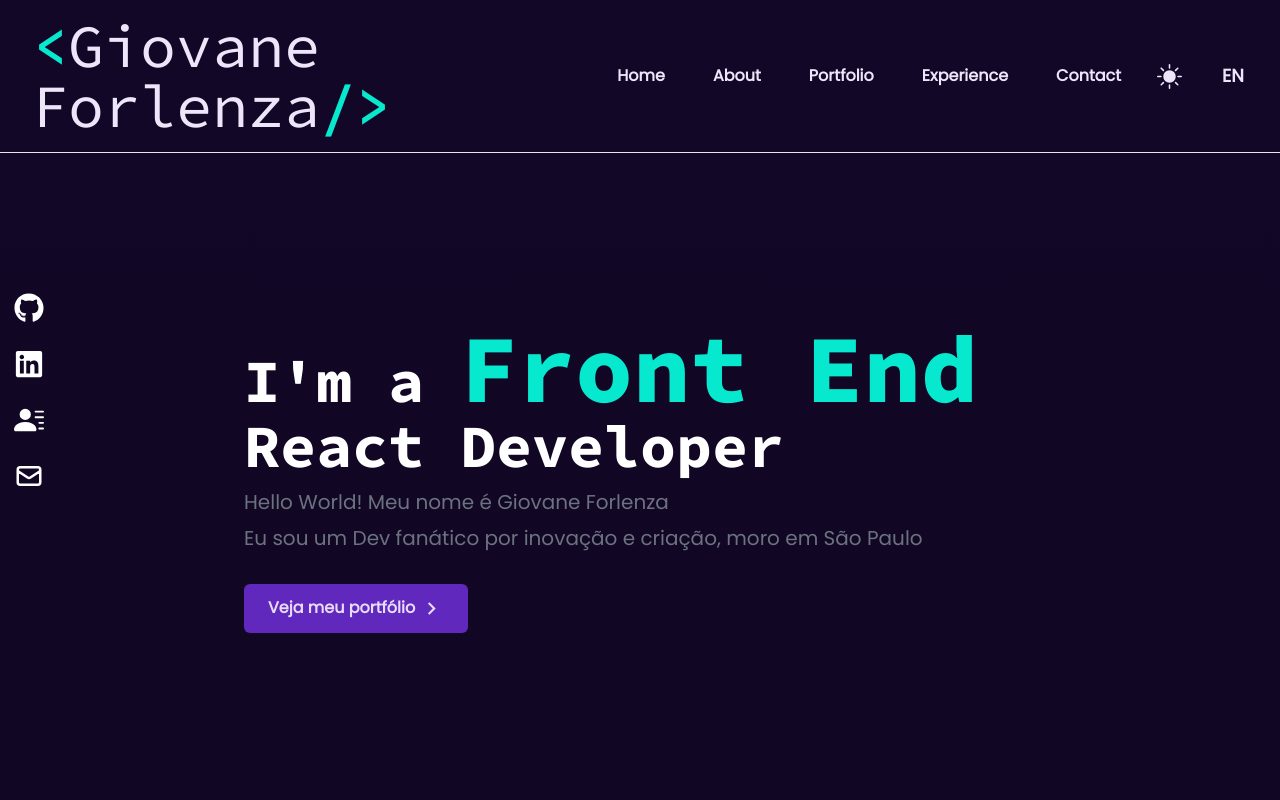
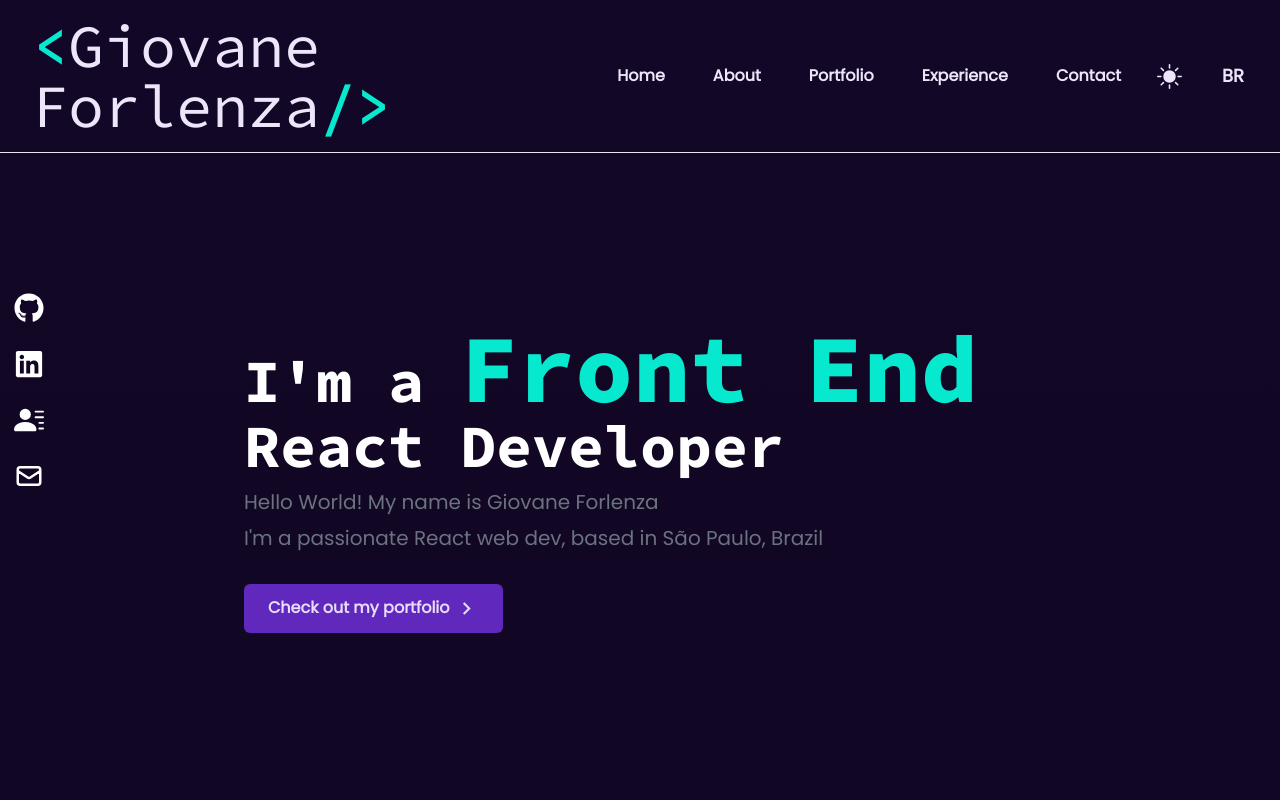
Before and after one commit to GiovaneForlenza/GiovaneForlenzaPortfolio, a React (Vite) app: page / in a window 1280 px wide. Shown: the top 800 px of the page. Built offline with nearby package versions, Linux system fonts and the light colour scheme.

Commit message:
Installed a tooltip dep. for easier use and integration

```diff
--- a/package.json
+++ b/package.json
@@ -12,7 +12,8 @@
   "dependencies": {
     "react": "^18.2.0",
     "react-dom": "^18.2.0",
-    "react-icons": "^4.11.0"
+    "react-icons": "^4.11.0",
+    "react-tooltip": "^5.21.5"
   },
   "devDependencies": {
     "@types/react": "^18.2.15",
--- a/src/App.jsx
+++ b/src/App.jsx
@@ -4,7 +4,7 @@ import NavBar from "./components/NavBar";
 import SocialLinks from "./components/SocialLinks";
 
 export default function App() {
-  const [isWebsiteEnglish, setIsWebsiteEnglish] = useState(false);
+  const [isWebsiteEnglish, setIsWebsiteEnglish] = useState(true);
   return (
     <div className="select-none">
       <NavBar
--- a/src/components/NavBar.jsx
+++ b/src/components/NavBar.jsx
@@ -1,6 +1,7 @@
 import React, { useState, useEffect } from "react";
 import { FaBars, FaTimes } from "react-icons/fa";
 import { BsFillSunFill, BsMoonFill } from "react-icons/bs";
+import { Tooltip } from "react-tooltip";
 function NavBar({ isWebsiteEnglish, setIsWebsiteEnglish }) {
   const links = ["Home", "About", "Portfolio", "Experience", "Contact"];
   const [isNavOpen, setIsNavOpen] = useState(false);
@@ -55,6 +56,8 @@ function NavBar({ isWebsiteEnglish, setIsWebsiteEnglish }) {
         <button
           className="px-4 hover:text-accent duration-300"
           onClick={handleThemeChange}
+          // data-tooltip-id="theme-tooltip"
+          // data-tooltip-content="Change the website theme"
         >
           {themeDark ? (
             <BsFillSunFill size={25} className="-translate-x-1" />
@@ -65,6 +68,8 @@ function NavBar({ isWebsiteEnglish, setIsWebsiteEnglish }) {
         <button
           className="px-5 font-semibold text-lg"
           onClick={() => setIsWebsiteEnglish(!isWebsiteEnglish)}
+          data-tooltip-id="language-tooltip"
+          data-tooltip-content="Change the website language (BR or EN)"
         >
           {isWebsiteEnglish ? "BR" : "EN"}
         </button>
@@ -84,6 +89,8 @@ function NavBar({ isWebsiteEnglish, setIsWebsiteEnglish }) {
           })}
         </ul>
       )}
+      <Tooltip id="language-tooltip" />
+      <Tooltip id="theme-tooltip" />
     </div>
   );
 }
```
Also changed, not shown: 1 other file (tests, documents, lock files or other folders).
